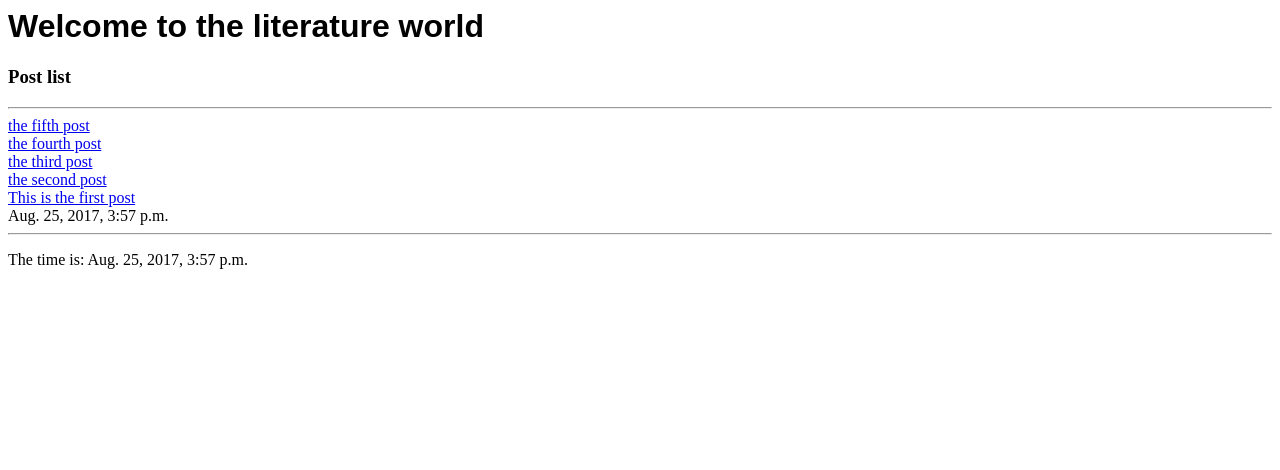
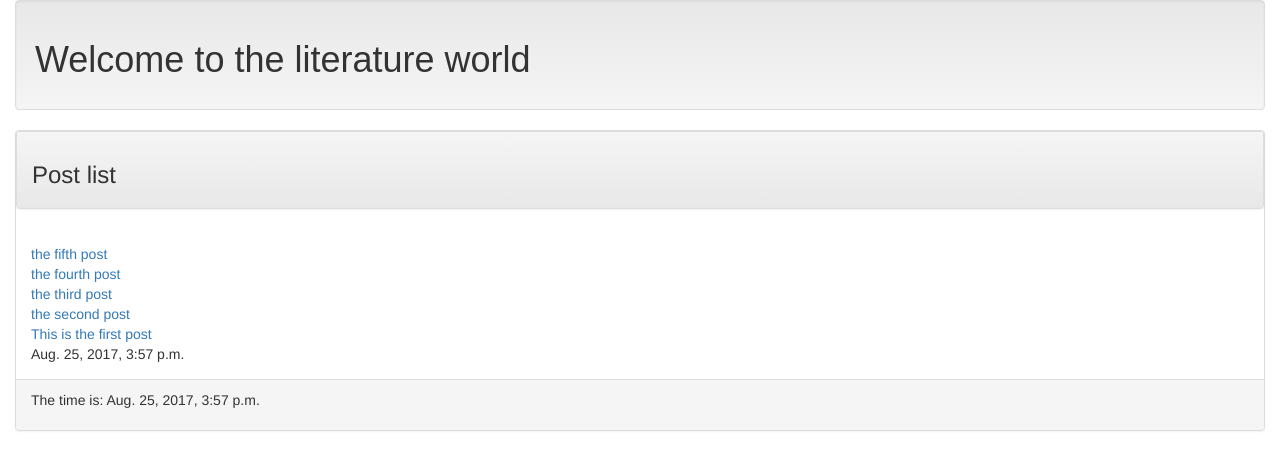
Before and after one commit to has727/mblog, a Django app: page / in a window 1280 px wide. Shown: the top 470 px of the page. Run offline with Django 3.2, Linux system fonts and the light colour scheme; data comes from the database, SQL or seed files in the repository; some libraries are stand-ins or nearby versions.

Commit message:
added bootstrap to 'base.html'

```diff
--- a/templates/base.html
+++ b/templates/base.html
@@ -3,13 +3,31 @@
 <head>
     <meta charset="UTF-8">
     <title>{% block title %}{% endblock %}</title>
+    <link rel="stylesheet" href="https://cdn.bootcss.com/bootstrap/3.3.7/css/bootstrap.min.css"
+      integrity="sha384-BVYiiSIFeK1dGmJRAkycuHAHRg32OmUcww7on3RYdg4Va+PmSTsz/K68vbdEjh4u" crossorigin="anonymous">
+
+    <link rel="stylesheet" href="https://cdn.bootcss.com/bootstrap/3.3.7/css/bootstrap-theme.min.css"
+          integrity="sha384-rHyoN1iRsVXV4nD0JutlnGaslCJuC7uwjduW9SVrLvRYooPp2bWYgmgJQIXwl/Sp" crossorigin="anonymous">
+
+    <script src="https://cdn.bootcss.com/bootstrap/3.3.7/js/bootstrap.min.js"
+            integrity="sha384-Tc5IQib027qvyjSMfHjOMaLkfuWVxZxUPnCJA7l2mCWNIpG9mGCD8wGNIcPD7Txa"
+            crossorigin="anonymous"></script>
 </head>
 <body>
-    {%  include 'header.html' %}
-    {% block headmessage %}{% endblock %}
-    <hr>
-    {%  block content %}{% endblock %}
-    <hr>
-    {% include 'footer.html' %}
+    <div class="container-fluid">
+        {%  include 'header.html' %}
+        <div class="panel panel-default">
+            <div class="panel panel-heading">
+                {% block headmessage %}{% endblock %}
+            </div>
+            <div class="panel-body">
+                {%  block content %}{% endblock %}
+            </div>
+            <div class="panel-footer">
+                {% include 'footer.html' %}
+            </div>
+        </div>
+    </div>
+
 </body>
 </html>
--- a/templates/header.html
+++ b/templates/header.html
@@ -1 +1,3 @@
-<h1 style="font-family: sans-serif"> Welcome to the literature world</h1>
+<div class="well">
+    <h1 style="font-family: sans-serif"> Welcome to the literature world</h1>
+</div>
```
Also changed, not shown: templates/post.html (line endings or trailing spaces).
